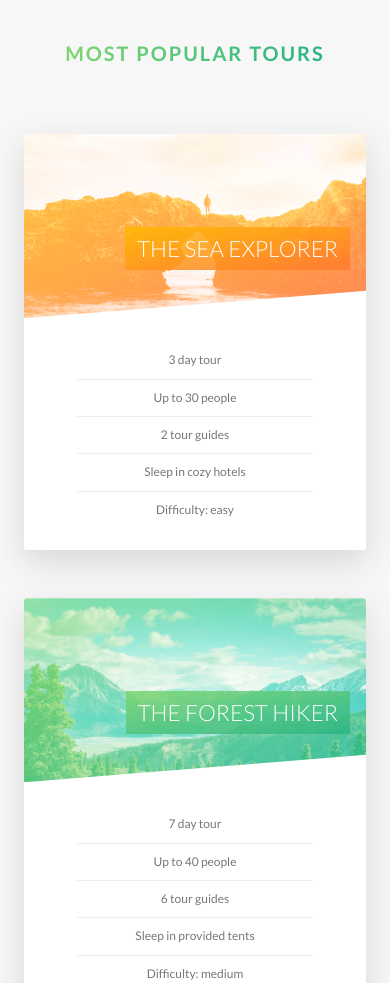
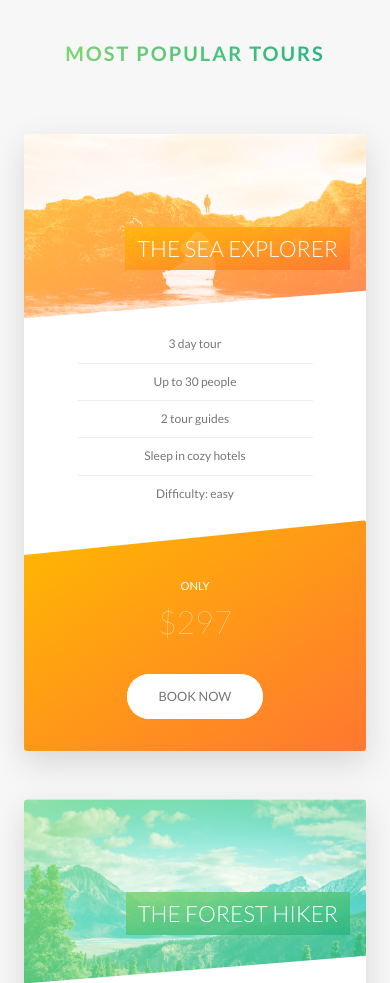
Before and after one commit to roukell/natours, a website: page index.html in a window 390 px wide. Shown: the part 2500-3483 px from the top of the page. Drawn offline with Linux system fonts and the light colour scheme.

Commit message:
updated media query in card section

```diff
--- a/sass/components/_card.scss
+++ b/sass/components/_card.scss
@@ -182,4 +182,52 @@
     font-size: 6rem;
     font-weight: 100;
   }
+
+
+
+
+  // rewrite card section because display is different on smaller screen
+  @include respond(tab-port) {
+    height: auto;
+    border-radius: 3px;
+    background-color: $color-white;
+    box-shadow: 0 1.5rem 4rem rgba($color-black, 0.15);
+
+    &__side {
+      height: auto;
+      position: relative;
+      box-shadow: none;
+
+      &--back {
+        transform: rotateY(0);
+        -webkit-clip-path: polygon(0 15%, 100% 0, 100% 100%, 0 100%);
+        clip-path: polygon(0 15%, 100% 0, 100% 100%, 0 100%);
+      }
+    }
+
+    &:hover &__side--front {
+      transform: rotateY(0);
+    }
+
+    &__details {
+      padding: 1rem 3rem;
+    }
+
+    &__cta {
+      position: relative;
+      top: 0;
+      left: 0;
+      transform: translate(0);
+      width: 100%;
+      padding: 7rem 4rem 4rem 4rem;
+    }
+
+    &__price-box {
+      margin-bottom: 3rem;
+    }
+
+    &__price-value {
+      font-size: 4rem;
+    }
+  }
 }
```
Also changed, not shown: css/style.css.
